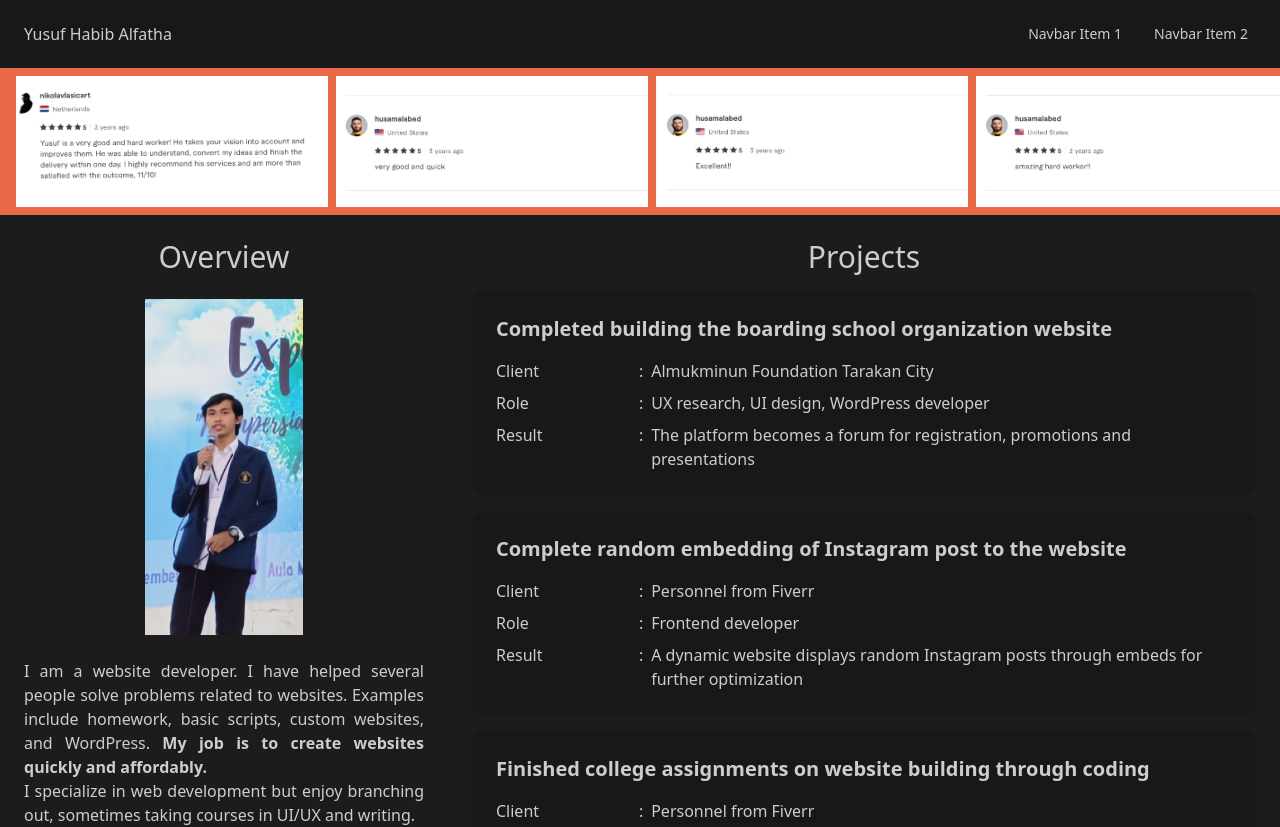
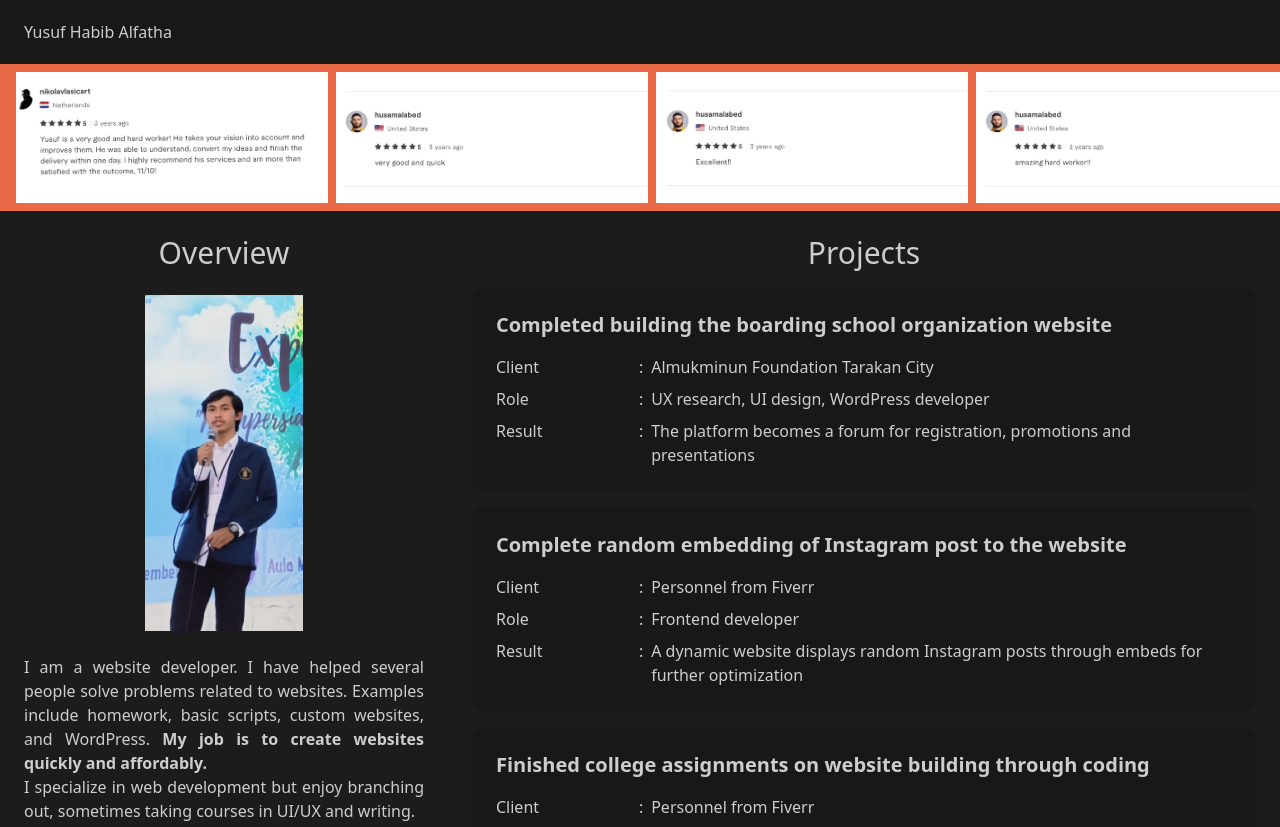
Before and after one commit to yusufhabibalfatha/yusufhabibalfatha, a React (Vite) app: page / in a window 1280 px wide. Shown: the top 827 px of the page. Built offline with nearby package versions, Linux system fonts and the light colour scheme.

Commit message:
Refactor navbar

```diff
--- a/package.json
+++ b/package.json
@@ -11,7 +11,8 @@
   },
   "dependencies": {
     "react": "^18.2.0",
-    "react-dom": "^18.2.0"
+    "react-dom": "^18.2.0",
+    "react-icons": "^5.2.1"
   },
   "devDependencies": {
     "@types/react": "^18.2.66",
--- a/src/components/Navbar.tsx
+++ b/src/components/Navbar.tsx
@@ -1,40 +1,24 @@
 const Navbar = () => {
     return (
-        // <nav className="sticky top-0 flex justify-between w-full px-6 py-3 bg-base-300">
-        //     <h1 className="font-bold">Yusuf Habib Alfatha</h1>
-        //     <div className="drawer">
-        //         <input id="my-drawer" type="checkbox" className="drawer-toggle" />
-        //         <div className="drawer-content">
-        //             {/* Page content here */}
-        //             <label htmlFor="my-drawer" className="btn btn-primary drawer-button">Open drawer</label>
-        //         </div>
-        //         <div className="drawer-side">
-        //             <label htmlFor="my-drawer" aria-label="close sidebar" className="drawer-overlay"></label>
-        //             <ul className="min-h-full p-4 menu w-80 bg-base-200 text-base-content">
-        //             {/* Sidebar content here */}
-        //             <li><a>Sidebar Item 1</a></li>
-        //             <li><a>Sidebar Item 2</a></li>
-
-        //             </ul>
-        //         </div>
-        //     </div>
-        // </nav>
-        <div className="drawer drawer-end">
+        <div className="sticky top-0 drawer drawer-end">
             <input id="my-drawer-3" type="checkbox" className="drawer-toggle" />
             <div className="flex flex-col drawer-content">
                 {/* Navbar */}
-                <div className="w-full navbar bg-base-300">
-                    <div className="flex-none lg:hidden">
+                <div className="justify-between w-full navbar bg-base-300">
+                    <div className="px-2 mx-2">Yusuf Habib Alfatha</div>
+                    {/* <div className="flex-none md:hidden"> */}
+                    <div className="flex-none hidden">
                         <label htmlFor="my-drawer-3" aria-label="open sidebar" className="btn btn-square btn-ghost">
                         <svg xmlns="http://www.w3.org/2000/svg" fill="none" viewBox="0 0 24 24" className="inline-block w-6 h-6 stroke-current"><path strokeLinecap="round" strokeLinejoin="round" strokeWidth="2" d="M4 6h16M4 12h16M4 18h16"></path></svg>
                         </label>
                     </div>
-                    <div className="flex-1 px-2 mx-2">Yusuf Habib Alfatha</div>
-                    <div className="flex-none hidden lg:block">
+
+                    {/* <div className="flex-none hidden md:block"> */}
+                    <div className="flex-none hidden">
                         <ul className="menu menu-horizontal">
                         {/* Navbar menu content here */}
-                        <li><a>Navbar Item 1</a></li>
-                        <li><a>Navbar Item 2</a></li>
+                        <li><a>Navbar desktop 1</a></li>
+                        <li><a>Navbar desktop 2</a></li>
                         </ul>
                     </div>
                 </div>
```
Also changed, not shown: 1 other file (tests, documents, lock files or other folders).
